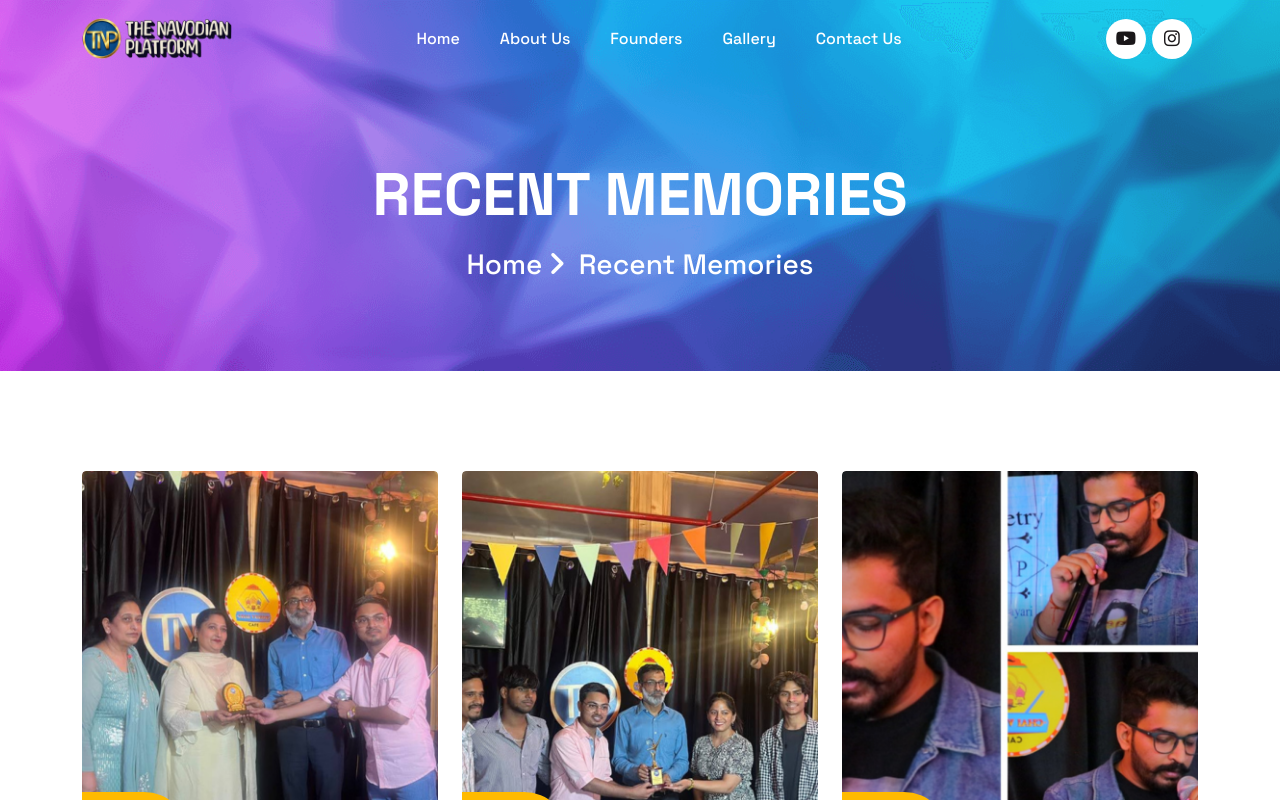
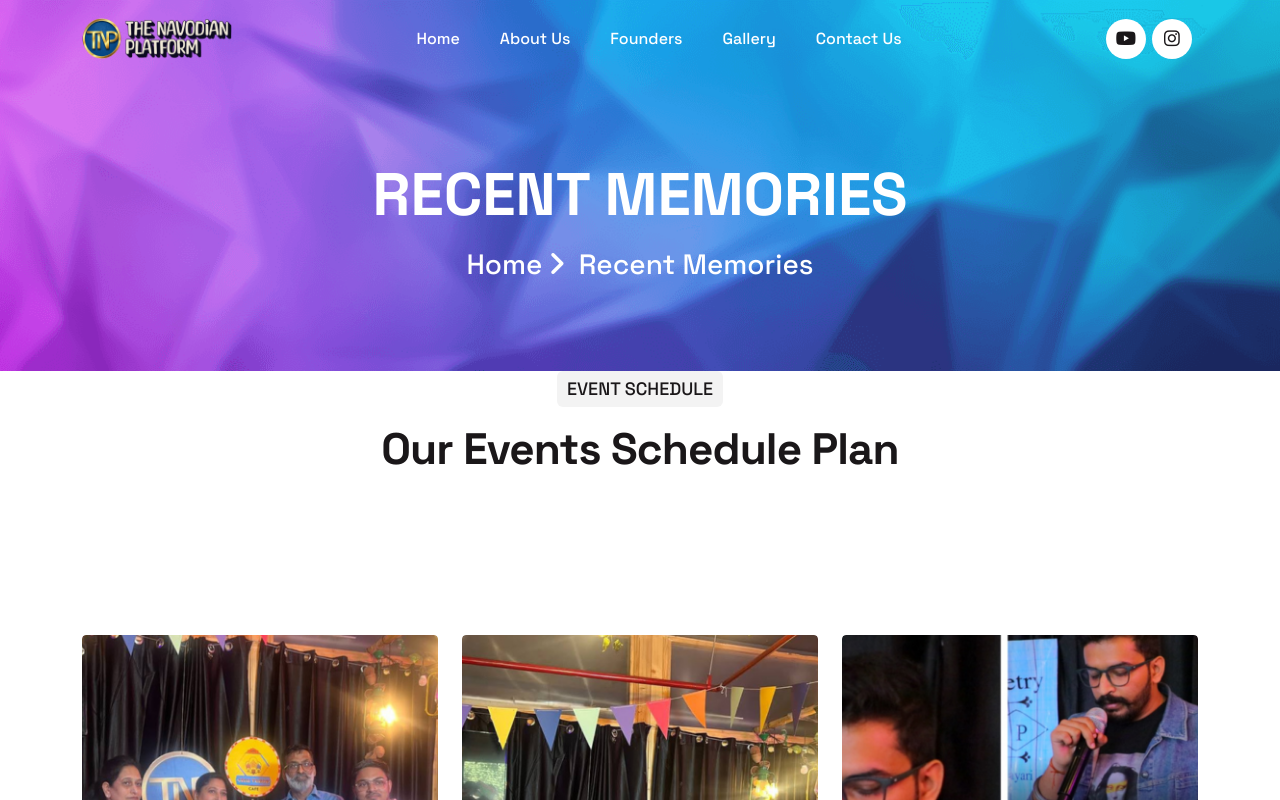
Before and after one commit to thenavodianplatform/tnp, a Next.js app: page /memories in a window 1280 px wide. Shown: the top 800 px of the page. Built offline with nearby package versions, Linux system fonts and the light colour scheme.

Commit message:
Update page.tsx

```diff
--- a/app/memories/page.tsx
+++ b/app/memories/page.tsx
@@ -24,7 +24,15 @@ export default function Memories() {
 					</div>
 					{/*===== HERO AREA ENDS =======*/}
 
-
+					<div className="row">
+						<div className="col-lg-6 m-auto">
+							<div className="event-header heading2 space-margin60 text-center">
+								<h5 data-aos="fade-left" data-aos-duration={800}>Event Schedule</h5>
+								<div className="space16" />
+								<h2 className="text-anime-style-3">Our Events Schedule Plan</h2>
+							</div>
+						</div>
+					</div>
 					{/*===== MEMORY AREA STARTS =======*/}
 					<div className="memory-inner-section-area sp1">
 						<div className="container">
```
